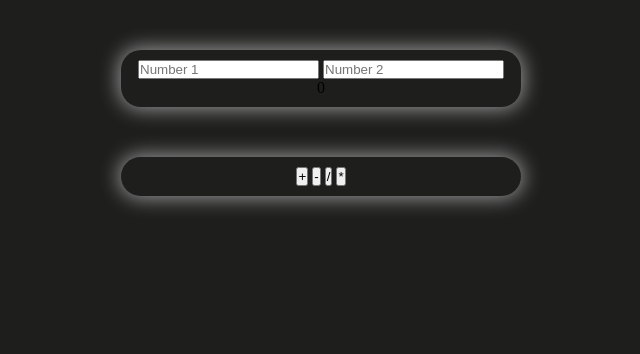
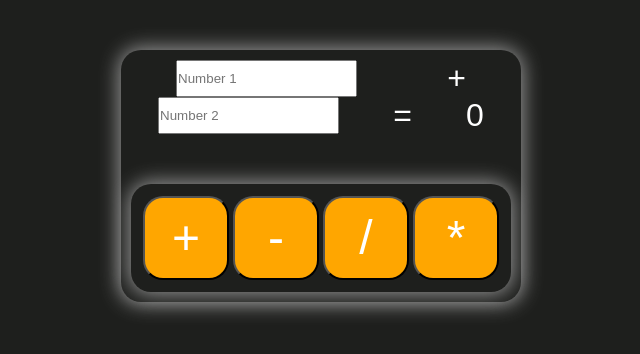
Before and after one commit to karisiksead/Calculator-counter, a plain HTML site: page calculator.html in a window 1280 px wide. Shown: the whole page, without its empty margins (319-959 px from the left). Drawn offline with Linux system fonts and the light colour scheme.

Commit message:
stilizovan calculator

```diff
--- a/app.js
+++ b/app.js
@@ -36,6 +36,7 @@ const num1 = document.getElementById("num1");
 const num2 = document.getElementById("num2");
 const result = document.querySelector(".result");
 const operators = document.querySelectorAll(".operator");
+const sign = document.getElementById("sign");
 
 // let resultat;
 
@@ -46,15 +47,19 @@ operators.forEach((operator) => {
 
     if (style.contains("plus")) {
       resultat = parseFloat(num1.value) + parseFloat(num2.value);
+      sign.textContent = "+";
     }
     if (style.contains("minus")) {
       resultat = num1.value - num2.value;
+      sign.textContent = "-";
     }
     if (style.contains("division")) {
       resultat = num1.value / num2.value;
+      sign.textContent = "/";
     }
     if (style.contains("multiplication")) {
       resultat = num1.value * num2.value;
+      sign.textContent = "*";
     }
     if (!isNaN(resultat)) {
       result.textContent = resultat;
--- a/calculator.html
+++ b/calculator.html
@@ -9,16 +9,31 @@
   </head>
   <body>
     <div class="container">
-      <input type="text" id="num1" placeholder="Number 1" class="number num1" />
-      <input type="text" id="num2" placeholder="Number 2" class="number num2" />
-      <p class="result">0</p>
+      <div class="number2">
+        <input
+          type="text"
+          id="num1"
+          placeholder="Number 1"
+          class="number num1"
+        />
+        <p id="sign">+</p>
+        <input
+          type="text"
+          id="num2"
+          placeholder="Number 2"
+          class="number num2"
+        />
+        <p>=</p>
+        <p class="result">0</p>
+      </div>
+      <div class="container buttons">
+        <button class="button button-sign operator plus">+</button>
+        <button class="button button-sign operator minus">-</button>
+        <button class="button button-sign operator division">/</button>
+        <button class="button button-sign operator multiplication">*</button>
+      </div>
     </div>
-    <div class="container btns">
-      <button class="operator plus">+</button>
-      <button class="operator minus">-</button>
-      <button class="operator division">/</button>
-      <button class="operator multiplication">*</button>
-    </div>
+
     <script src="./app.js"></script>
   </body>
 </html>
--- a/styles.css
+++ b/styles.css
@@ -5,6 +5,7 @@
 }
 body {
   background: #1e1f1d;
+  font-family: Arial, Helvetica, sans-serif;
 }
 /* size of counter */
 h1 {
@@ -20,7 +21,19 @@ h1 {
   grid-template-columns: 1fr 1fr 1fr;
 }
 
-/* calculator  */
+/* calculator */
+p {
+  color: white;
+  font-size: 2rem;
+}
+.number2 {
+  display: flex;
+  flex-wrap: wrap;
+  min-height: 30px;
+  flex-direction: row;
+  justify-content: space-around;
+}
+/*simple calculator  */
 .container {
   max-width: 400px;
   margin: 50px auto auto auto;
```
